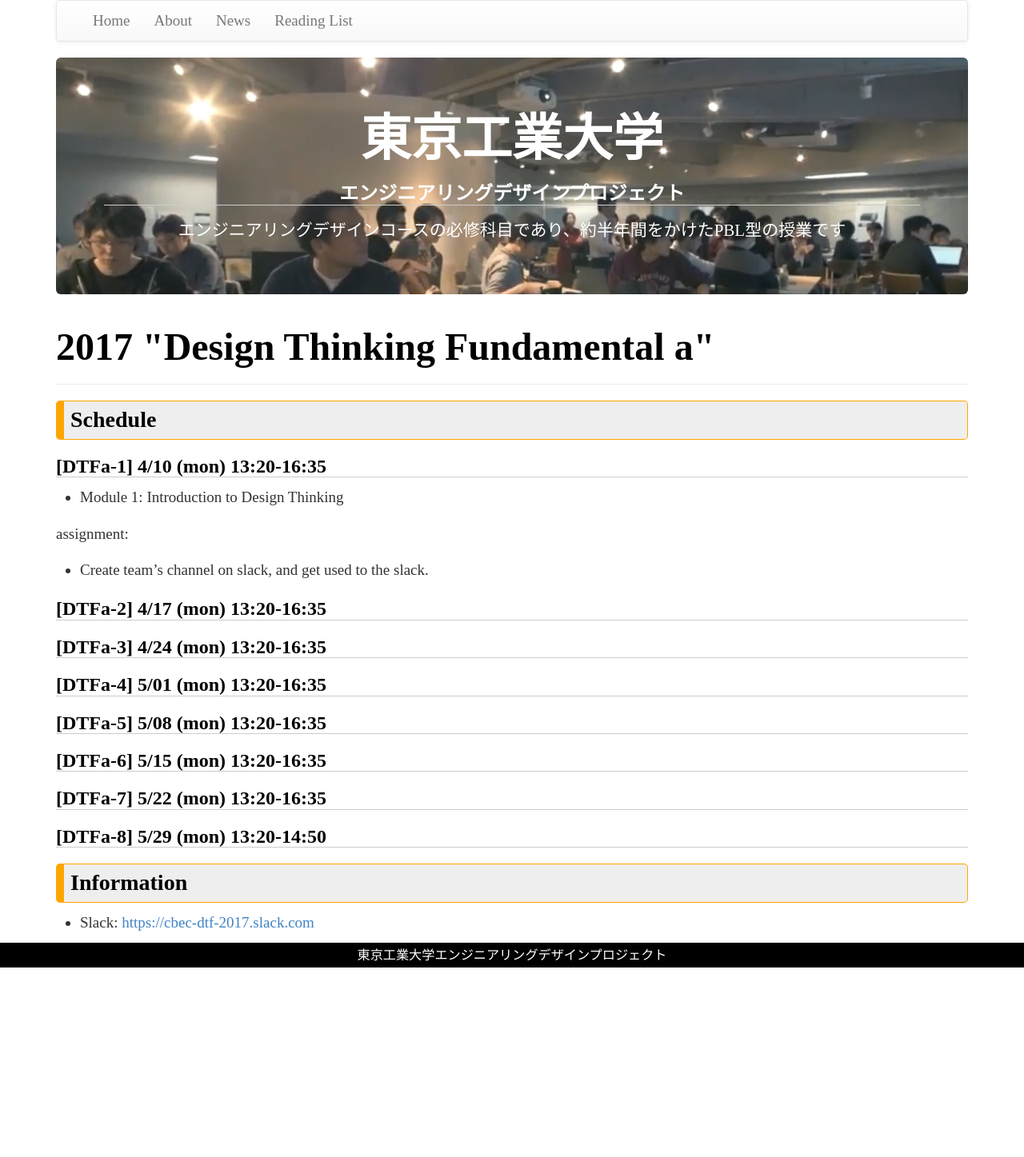
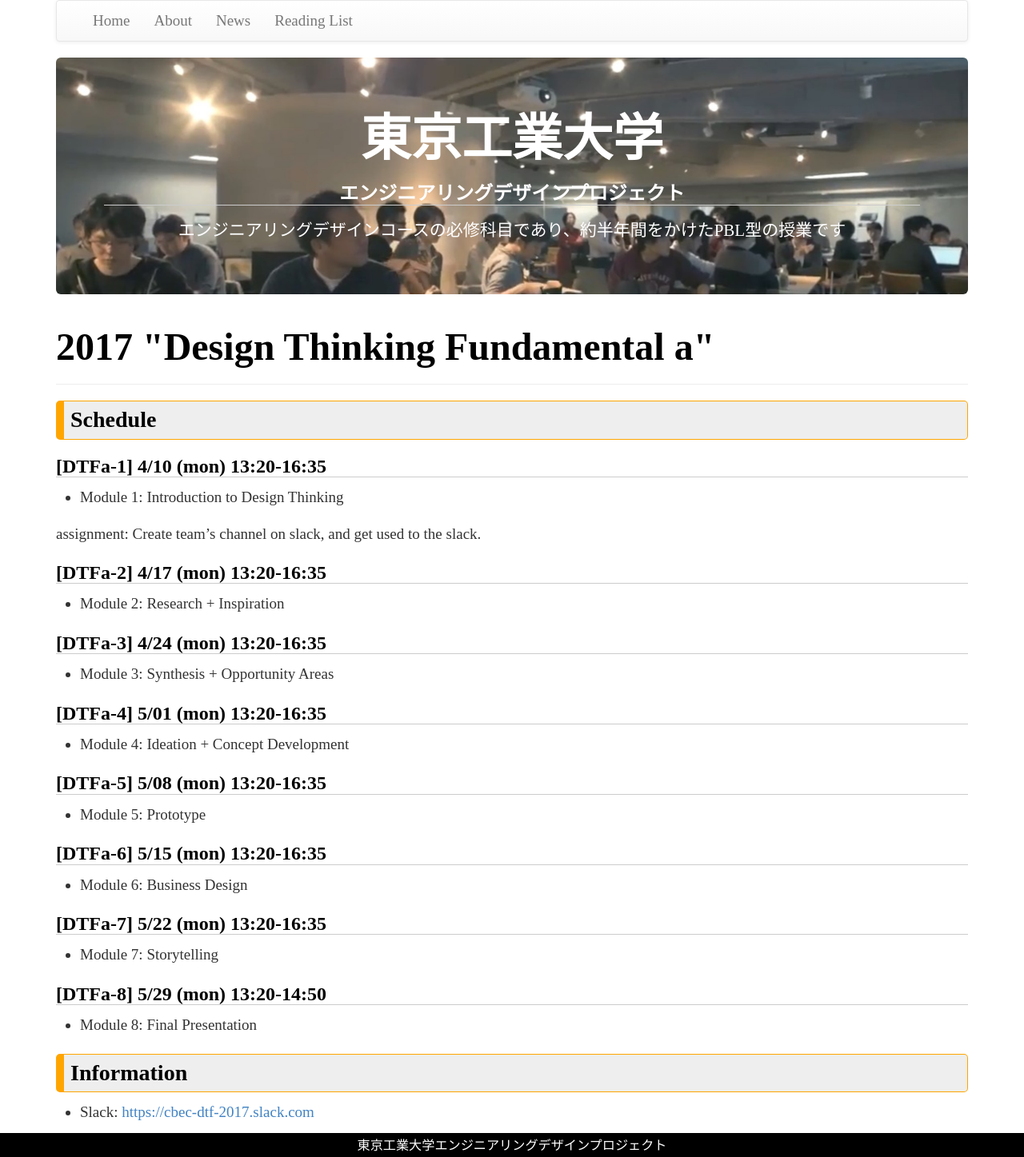
Before and after one commit to titech-edp/titech-edp.github.io, a Jekyll site: the page built from 2017-dtf-a/index.md, in a window 1280 px wide. Shown: the whole page at 80% size. Built offline with Jekyll 4.4.1, drawn with Linux system fonts in a browser that asks for light colours; nearby versions of some CDN libraries; library files that are not in the unit come from our copies; before the commit the page ends 1210 px from its top, so only the background shows below that.

Commit message:
Update schedule

```diff
--- a/2017-dtf-a/index.md
+++ b/2017-dtf-a/index.md
@@ -9,23 +9,35 @@ title: 2017 "Design Thinking Fundamental a"
 
 - Module 1: Introduction to Design Thinking
 
-assignment:
-
-- Create team's channel on slack, and get used to the slack.
+assignment: Create team's channel on slack, and get used to the slack.
 
 ## [DTFa-2] 4/17 (mon) 13:20-16:35
 
+- Module 2: Research +  Inspiration
+
 ## [DTFa-3] 4/24 (mon) 13:20-16:35
+
+- Module 3: Synthesis + Opportunity Areas
 
 ## [DTFa-4] 5/01 (mon) 13:20-16:35
 
+- Module 4: Ideation + Concept Development
+
 ## [DTFa-5] 5/08 (mon) 13:20-16:35
+
+- Module 5: Prototype
 
 ## [DTFa-6] 5/15 (mon) 13:20-16:35
 
+- Module 6: Business Design
+
 ## [DTFa-7] 5/22 (mon) 13:20-16:35
 
+- Module 7: Storytelling
+
 ## [DTFa-8] 5/29 (mon) 13:20-14:50
+
+- Module 8: Final Presentation
 
 # Information
 
```
